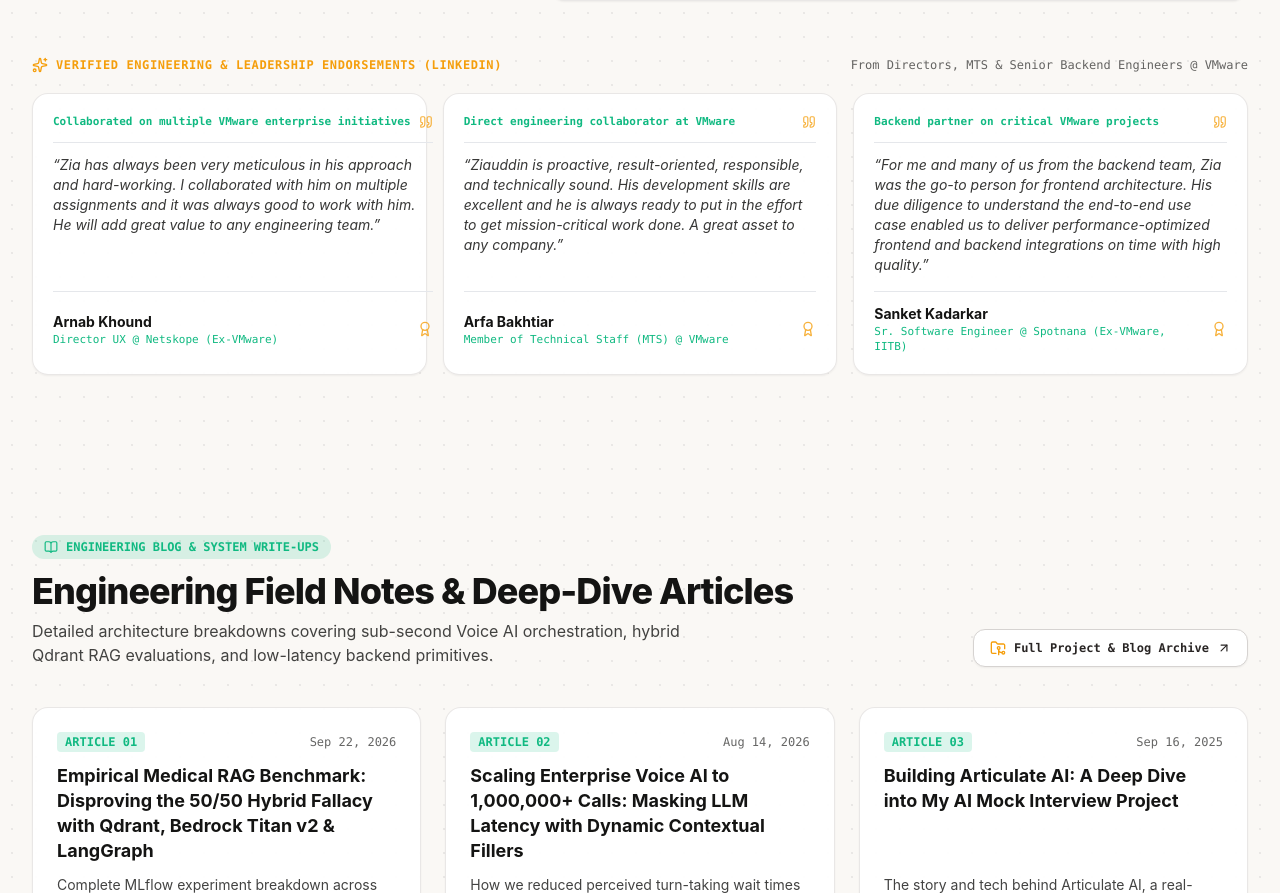
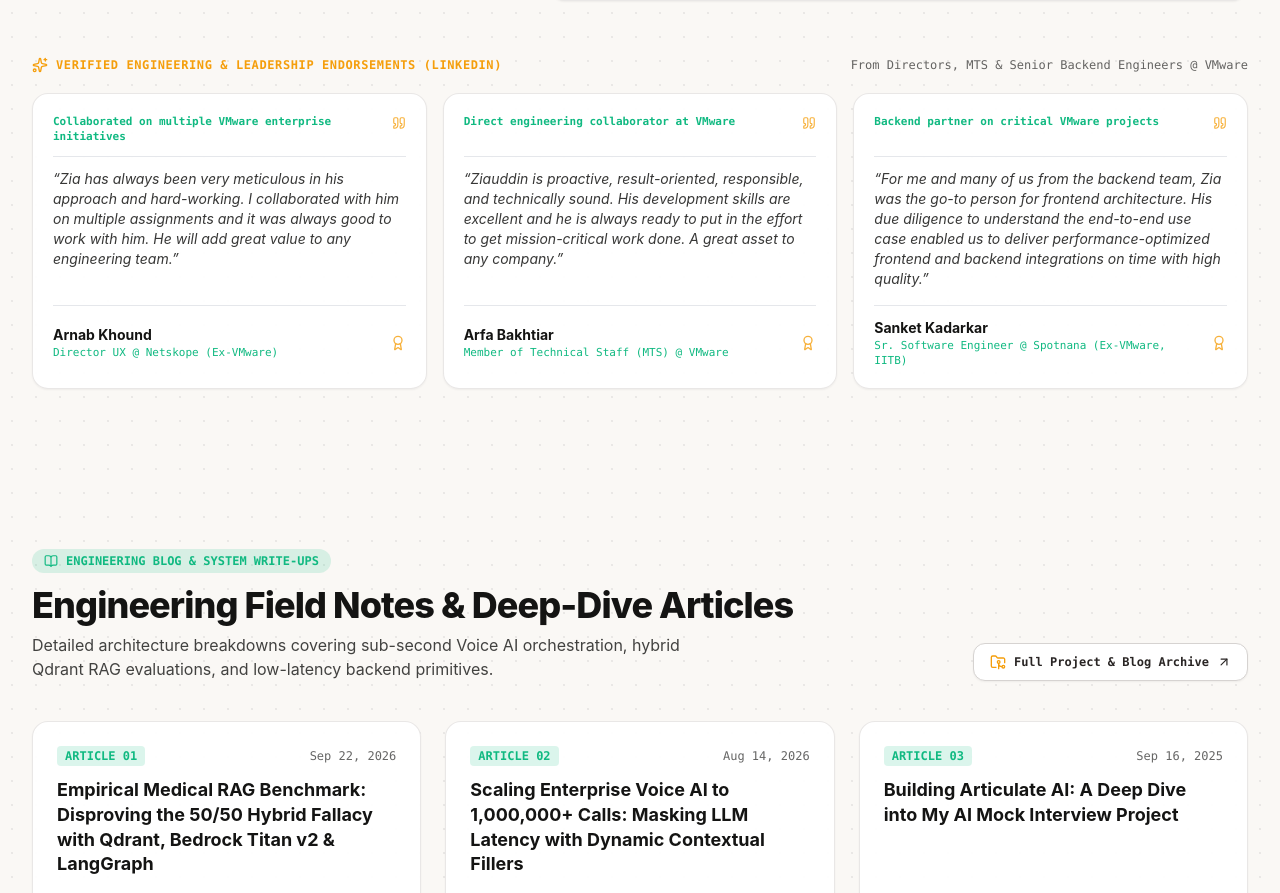
Before and after one commit to md-ziauddin/portfolio, a Gatsby site: page / in a window 1280 px wide. Shown: the part 6335-7228 px from the top of the page. Built offline with nearby package versions, Linux system fonts and the light colour scheme; Gatsby itself is replaced by a stand-in of ours.

Commit message:
fix(ui): wrap endorsement title and keep quotation mark within card boundary

```diff
--- a/src/components/blueprint/CareerGraphSection.js
+++ b/src/components/blueprint/CareerGraphSection.js
@@ -164,17 +164,17 @@ export default function CareerGraphSection({ isDark }) {
           {PEER_RECOMMENDATIONS.slice(0, 3).map((rec) => (
             <blockquote
               key={rec.author}
-              className={`p-5 rounded-2xl border md:row-span-3 grid md:grid-rows-subgrid gap-0 transition-all ${
+              className={`p-5 rounded-2xl border min-w-0 md:row-span-3 grid md:grid-rows-subgrid gap-0 transition-all ${
                 isDark
                   ? 'bg-[#11151C]/85 border-slate-800 hover:border-slate-700'
                   : 'bg-white/95 border-stone-200/90 shadow-sm hover:border-stone-300'
               }`}
             >
-              <div className="flex items-center justify-between gap-2 pb-3 mb-3 border-b border-current/10">
-                <span className="font-mono text-[11px] font-semibold text-emerald-500 truncate">
+              <div className="flex items-start justify-between gap-3 pb-3 mb-3 border-b border-current/10 min-w-0">
+                <span className="font-mono text-[11px] font-semibold text-emerald-500 leading-snug min-w-0">
                   {rec.relationship}
                 </span>
-                <Quote className="w-3.5 h-3.5 text-amber-500 shrink-0 opacity-80" />
+                <Quote className="w-3.5 h-3.5 text-amber-500 shrink-0 opacity-80 mt-0.5" />
               </div>
 
               <div className="flex items-start pb-4">
```
